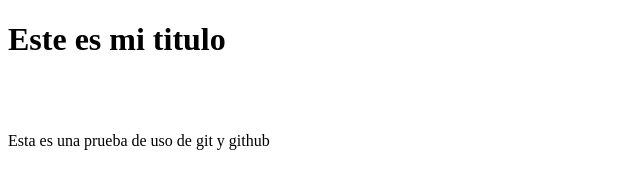
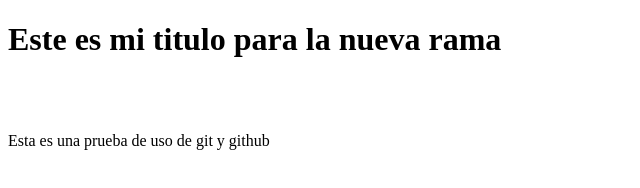
Before and after one commit to JTorres1026/RepasoPa1, a plain HTML site: page index.html in a window 1280 px wide. Shown: the whole page, without its empty margins (0-640 px from the left). Drawn offline with Linux system fonts and the light colour scheme.

Commit message:
cambio titulo

```diff
--- a/index.html
+++ b/index.html
@@ -8,7 +8,7 @@
 </head>
 <body>
 
-    <h1>Este es mi titulo </h1>
+    <h1>Este es mi titulo para la nueva rama </h1>
     <br>
     <br>
     <p>
```
